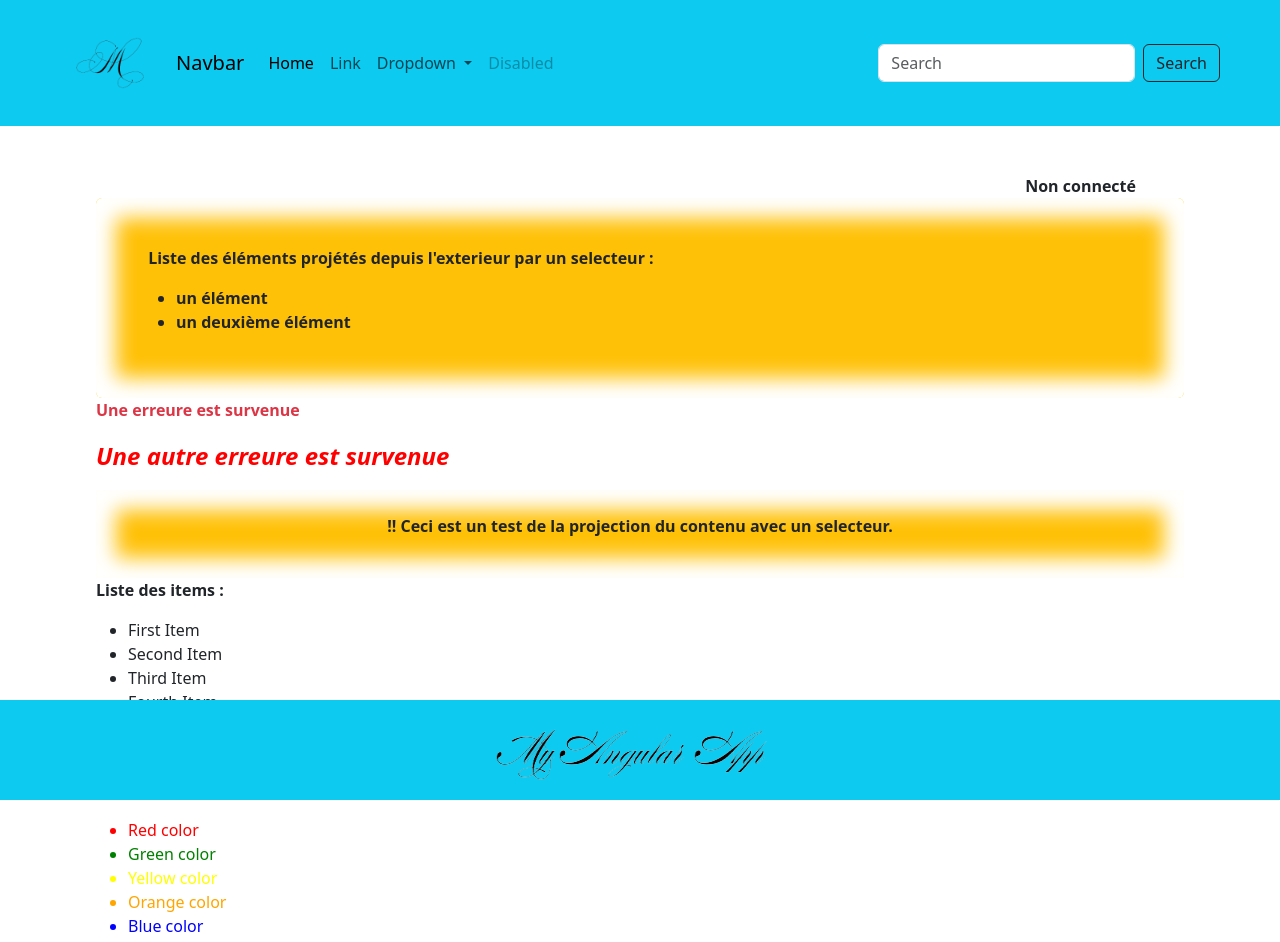
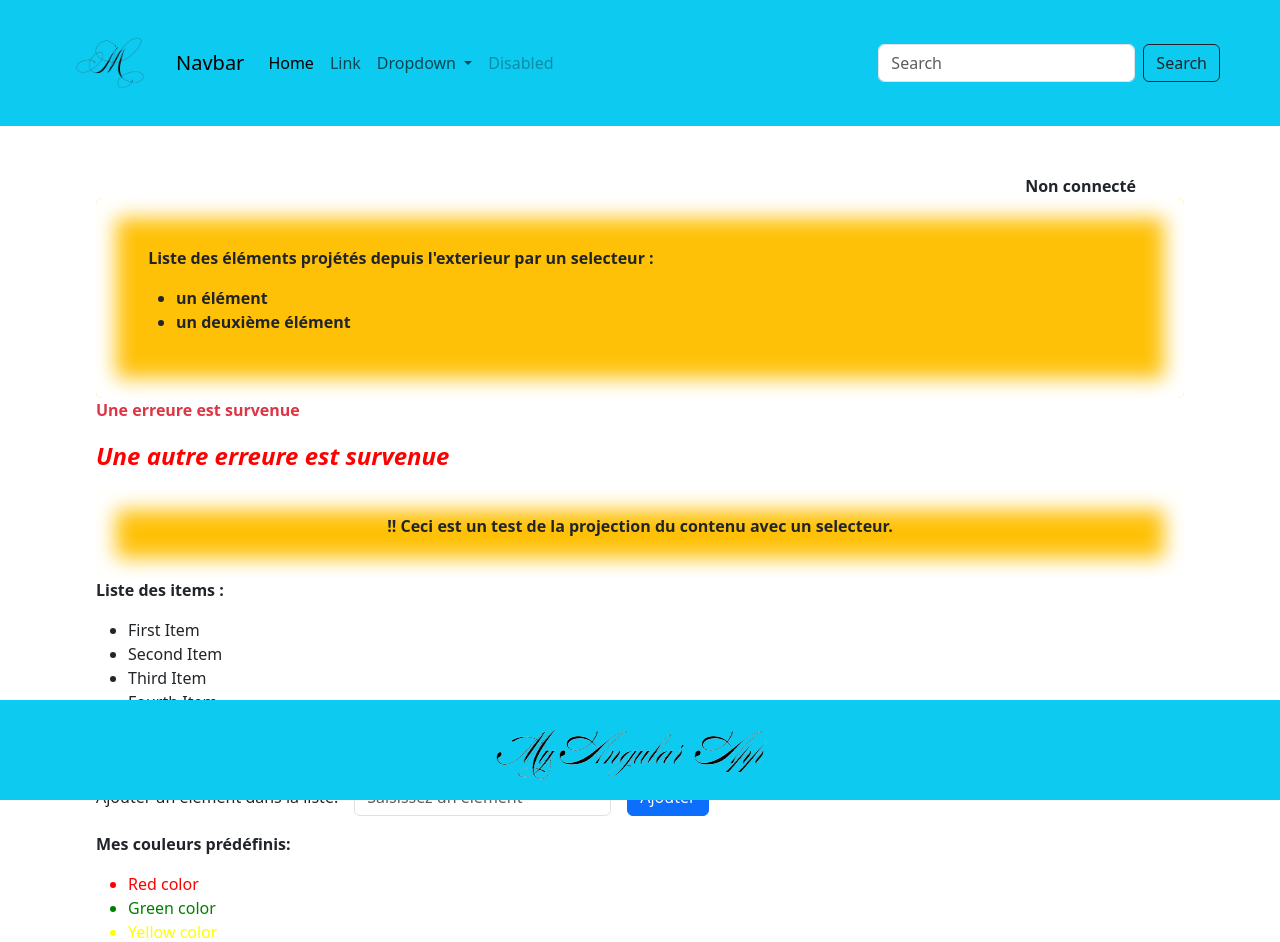
Before and after one commit to MihaelaTIMIS/my-angular-app, an Angular app: page / in a window 1280 px wide. Shown: the top 942 px of the page. Built offline with nearby package versions, Linux system fonts and the light colour scheme.

Commit message:
output function from child

```diff
--- a/src/app/components/forexemple/forexemple.component.html
+++ b/src/app/components/forexemple/forexemple.component.html
@@ -3,4 +3,29 @@
   <ul>
     <li *ngFor="let item of items">{{ item }}</li>
   </ul>
+  <form class="row g-3">
+    <div class="col-auto">
+      <label for="elementInput" class="form-control-plaintext"
+        >Ajouter un élément dans la liste:
+      </label>
+    </div>
+    <div class="col-auto">
+      <input
+        #input
+        type="text"
+        class="form-control"
+        id="elementInput"
+        placeholder="Saisissez un élément"
+      />
+    </div>
+    <div class="col-auto">
+      <button
+        type="submit"
+        class="btn btn-primary mb-3"
+        (click)="onAdd(input.value)"
+      >
+        Ajouter
+      </button>
+    </div>
+  </form>
 </div>
--- a/src/app/components/forexemple/forexemple.component.ts
+++ b/src/app/components/forexemple/forexemple.component.ts
@@ -1,4 +1,4 @@
-import { Component, Input } from '@angular/core';
+import { Component, EventEmitter, Input, Output } from '@angular/core';
 
 @Component({
   selector: 'app-forexemple',
@@ -7,5 +7,10 @@ import { Component, Input } from '@angular/core';
 })
 export class ForexempleComponent {
   @Input() items : string[] = []
-  // fruits: string[] = ['Citron', 'Orange', 'Cérise', 'Fraise', 'Banane', 'Poire'];
+  @Output() addItemClick = new EventEmitter()
+
+  onAdd(item: string){
+    if(item === '') return
+    this.addItemClick.emit(item)
+  }
 }
--- a/src/app/components/fruits/fruits.component.ts
+++ b/src/app/components/fruits/fruits.component.ts
@@ -1,4 +1,4 @@
-import { Component, Directive, Input } from '@angular/core';
+import { Component, Input } from '@angular/core';
 
 @Component({
   selector: 'app-fruits',
@@ -7,5 +7,5 @@ import { Component, Directive, Input } from '@angular/core';
 })
 
 export class FruitsComponent {
-  @Input() fruits : string[] = []
+  @Input() fruits : string[] = [];
 }
--- a/src/app/layout/body/body.component.html
+++ b/src/app/layout/body/body.component.html
@@ -13,7 +13,7 @@
       <p> !! Ceci est un test de la projection du contenu avec un selecteur.</p>
     </div>
   </app-ngclass-exemple>
-  <app-forexemple [items] = "items"></app-forexemple>
+  <app-forexemple [items] = "items" (addItemClick) ="onAddItemClick($event)"></app-forexemple>
   <app-switchexemple></app-switchexemple>
   <app-fruits [fruits] = "fruits"></app-fruits>
   <app-increment-decrement></app-increment-decrement>
--- a/src/app/layout/body/body.component.ts
+++ b/src/app/layout/body/body.component.ts
@@ -8,4 +8,9 @@ import { Component } from '@angular/core';
 export class BodyComponent {
   items: string[] = ['First Item', 'Second Item', 'Third Item', 'Fourth Item', 'Fifth Item', 'Sixth Item'];
   fruits: string [] = ["Pomme", "Fraise", "Banane", "Orange", "Ananas", "Grenadine"]
+
+  onAddItemClick(newItem: string){
+    this.items.push(newItem);
+    this.items.sort()
+  }
 }
```
